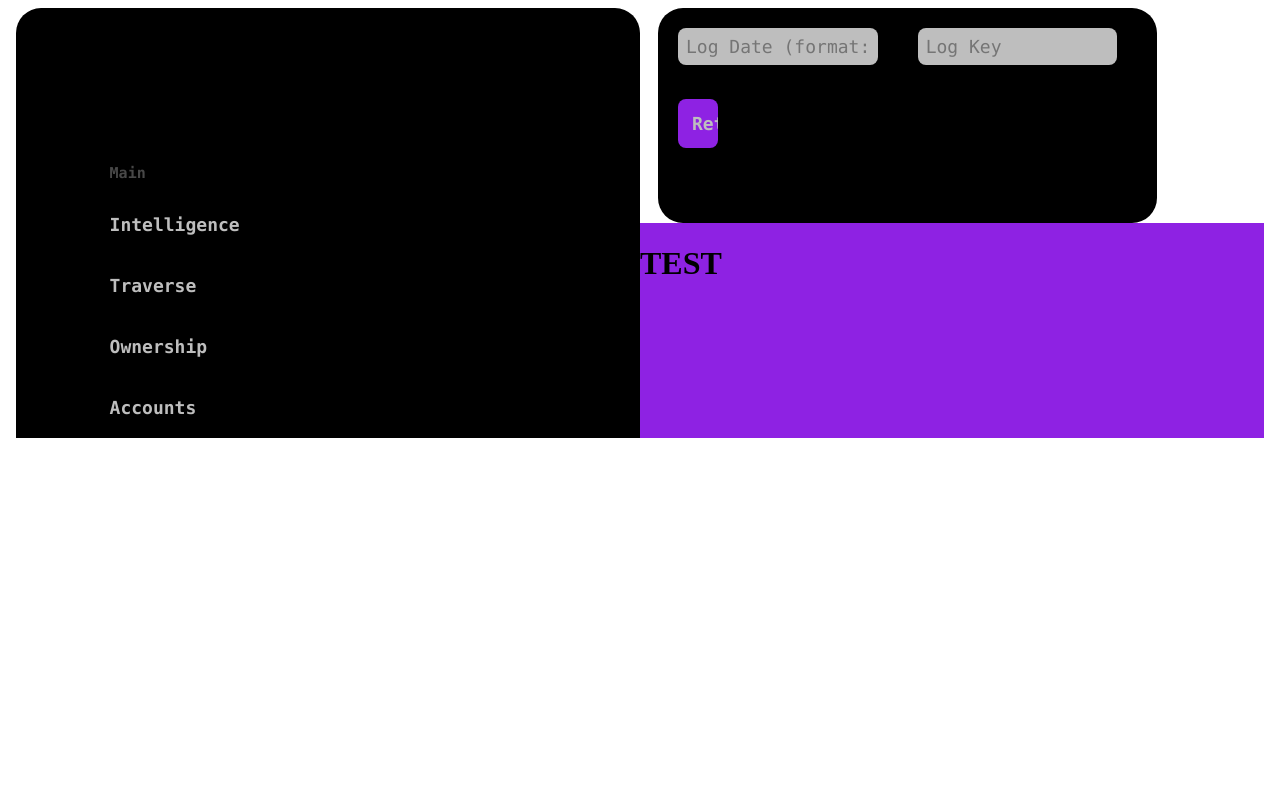
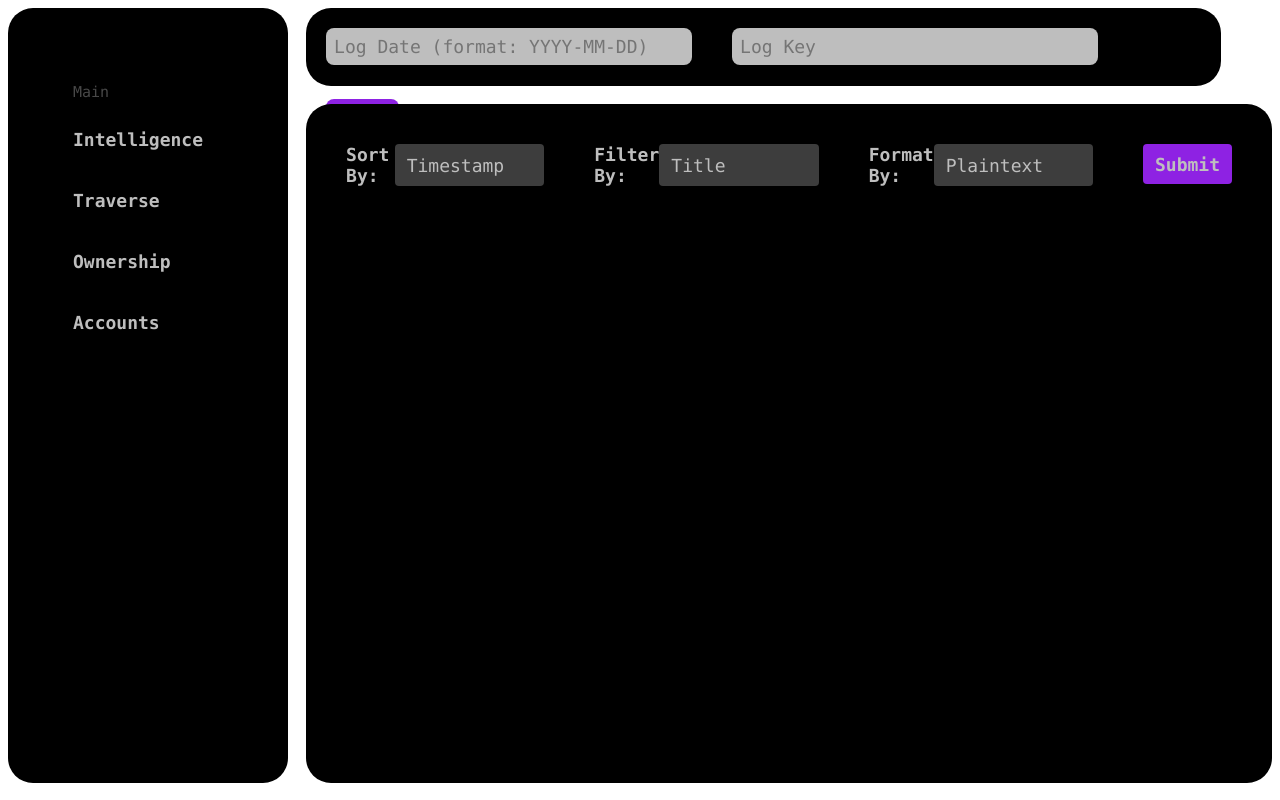
Before and after one commit to ellyrichardson/katniane-ui, an Angular app: page / in a window 1280 px wide. Built offline with nearby package versions, Linux system fonts and the light colour scheme.

Commit message:
added retrieved logs organization button

```diff
--- a/package.json
+++ b/package.json
@@ -18,6 +18,7 @@
     "@angular/platform-browser": "^14.0.0",
     "@angular/platform-browser-dynamic": "^14.0.0",
     "@angular/router": "^14.0.0",
+    "bootstrap": "^5.1.3",
     "rxjs": "~7.5.0",
     "tslib": "^2.3.0",
     "zone.js": "~0.11.4"
--- a/src/app/app.module.ts
+++ b/src/app/app.module.ts
@@ -5,6 +5,7 @@ import { RouterModule } from '@angular/router';
 import { AppRoutingModule } from './app-routing.module';
 import { AppComponent } from './app.component';
 import { TraverseComponent } from './traverse/traverse.component';
+import { FormsModule, ReactiveFormsModule } from '@angular/forms';
 
 @NgModule({
   declarations: [
@@ -16,7 +17,9 @@ import { TraverseComponent } from './traverse/traverse.component';
     AppRoutingModule,
     RouterModule.forRoot([
       { path: '', component: TraverseComponent },
-    ])
+    ]),
+    FormsModule,
+    ReactiveFormsModule
   ],
   providers: [],
   bootstrap: [AppComponent]
--- /dev/null
+++ b/src/app/traverse/traverse-organizations/traverse-filter.ts
@@ -0,0 +1,15 @@
+export interface TraverseSorts {
+    sortby: string;
+}
+
+export const sortTypes = [
+    {
+      sortby: 'timestamp'
+    },
+    {
+      sortby: 'title'
+    },
+    {
+      sortby: 'reporter'
+    }
+];
--- a/src/app/traverse/traverse.component.css
+++ b/src/app/traverse/traverse.component.css
@@ -1,3 +1,5 @@
+@import "~bootstrap/dist/css/bootstrap.css";
+
 html {
     height: 100%;
 }
@@ -7,20 +9,20 @@ body {
 }
 
 .side-bar {
+    position: relative;
     text-align: left;
     background-color: #000000;
     border-radius: 25px;
-    flex-basis: 10%;
+    padding-bottom: 34%;
 }
 
 .side-bar-label {
-    margin-left: 15%;
+    margin-left: 65px;
     font-family: "Lucida Console", "Courier New", monospace;
 }
 
 #side-bar-main-label {
-    margin-top: 25%;
-    margin-bottom: 2%;
+    margin-top: 75px;
     color: #484848;
     font-size: 15px;
 }
@@ -35,7 +37,8 @@ body {
     padding: 20px;
     border-style: none;
     text-align: left;
-    padding-left: 15%; /*padding of text inside the button*/
+    padding-left: 65px; /*padding of text inside the button*/
+    margin-right: 65px;
     font-weight: 800; /*to make the font bold*/
 }
 
@@ -57,11 +60,6 @@ body {
     flex-direction: row;
     height: 100%;
     width: 100%;
-    position: relative;
-}
-
-.traverse-container div {
-    flex: 1;
 }
 
 #log-retrieval-cell {
@@ -71,7 +69,7 @@ body {
     margin-left: 18px;
     background-color: #000000;
     height: 78px;
-    width: 80%;
+    width: 93%;
 }
 
 .log-retrieval-input {
@@ -104,11 +102,64 @@ body {
 }
 
 #retrieved-logs-cell {
+    display: block;
     height: 100%;
-    background-color: #8E22E3;
+    background-color: #000000;
+    margin-top: 18px;
+    margin-left: 18px;
+    border-radius: 25px;
+}
+
+#retrieved-logs-cell h1 {
+    color: #8E22E3;
+    font-size: 25px;
+    font-family: "Lucida Console", "Courier New", monospace;
+    margin-left: 25px;
+    font-weight: 900; /*to make the font bold*/
 }
 
 .log-retrieval-traverse-container {
     display: flex;
     flex-direction: column;
+    width: 100%;
 }
+
+.filters-cell-container {
+    display: flex;
+    flex-direction: row;
+    width: 100%;
+}
+
+.filters-cell-container button {
+    height: 40px;
+    margin: 40px;
+    color: #BEBEBE;
+    background-color: #8E22E3;
+    border-style: none;
+    font-size: 18px;
+    font-family: "Lucida Console", "Courier New", monospace;
+    font-weight: 800;
+}
+
+.filter-form-group-container {
+    display: flex;
+    flex-direction: row;
+    width: 100%;
+    margin: 40px;
+}
+
+.filter-form-group-container label {
+    color: #BEBEBE;
+    font-size: 18px;
+    font-family: "Lucida Console", "Courier New", monospace;
+    font-weight: 800;
+}
+
+.filter-form-group-container select {
+    color: #BEBEBE;
+    background-color: #3D3D3D;
+    font-size: 18px;
+    font-family: "Lucida Console", "Courier New", monospace;
+    border-style: none;
+    margin-right: 50px;
+}
--- a/src/app/traverse/traverse.component.html
+++ b/src/app/traverse/traverse.component.html
@@ -5,7 +5,7 @@
   <body>
     <div class="traverse-container">
       <div id="main-side-bar" class="side-bar">
-        <div id="side-bar-contents">
+
           <h1 id="side-bar-main-label" class="side-bar-label">Main</h1>
           <button
               id="side-bar-page-button"
@@ -39,7 +39,7 @@
           >
               Accounts
           </button>
-        </div>
+
       </div>
       <div class="log-retrieval-traverse-container">
         <div id="log-retrieval-cell">
@@ -52,7 +52,48 @@
           </form>
         </div>
         <div id="retrieved-logs-cell">
-          <h1>TEST</h1>
+          <div id="filters-cell" class="filters-cell-container" >
+            <div class="sort-options-container">
+              <form [formGroup]="form">
+                  <div class="filter-form-group-container">
+                      <label for="sortBy">Sort By:</label>
+                      <select formControlName="sortControl" class="form-control">
+                          <option disabled>Select Sort Type</option>
+                          <option *ngFor="let sortOption of sortOptionList">{{sortOption}}</option>
+                      </select>
+                      <!---
+                      <div *ngIf="f.website.touched && f.website.invalid" class="alert alert-danger">
+                          <div *ngIf="f.website.errors.required">Name is required.</div>
+                      </div>-->
+                  </div>
+
+                  <!--<button class="btn btn-primary" type="submit" [disabled]="!form.valid">Submit</button> -->
+              </form>
+            </div>
+            <div class="filter-options-container">
+              <form [formGroup]="form">
+                  <div class="filter-form-group-container">
+                      <label for="filterBy">Filter By:</label>
+                      <select formControlName="filterControl" class="form-control">
+                          <option disabled>Select Filter Type</option>
+                          <option *ngFor="let filterOption of filterOptionList">{{filterOption}}</option>
+                      </select>
+                  </div>
+              </form>
+            </div>
+            <div class="format-options-container">
+              <form [formGroup]="form">
+                  <div class="filter-form-group-container">
+                      <label for="formatBy">Format By:</label>
+                      <select formControlName="formatControl" class="form-control">
+                          <option disabled>Select Format Type</option>
+                          <option *ngFor="let formatOption of formatOptionList">{{formatOption}}</option>
+                      </select>
+                  </div>
+              </form>
+            </div>
+            <button class="btn btn-primary" type="submit">Submit</button>
+          </div>
         </div>
       </div>
     </div>
--- a/src/app/traverse/traverse.component.ts
+++ b/src/app/traverse/traverse.component.ts
@@ -1,4 +1,6 @@
 import { Component, OnInit } from '@angular/core';
+import { sortTypes } from './traverse-organizations/traverse-filter';
+import { FormGroup, FormControl, Validators } from '@angular/forms';
 
 @Component({
   selector: 'app-traverse',
@@ -47,4 +49,22 @@ export class TraverseComponent implements OnInit {
     this.isInAccountsPage = true;
   }
 
+  // Dropdown code
+  sortOptionList: any = ['Timestamp', 'Title', 'Reporter']
+
+  // Dropdown code
+  filterOptionList: any = ['Title', 'Reporter']
+
+  // Dropdown code
+  formatOptionList: any = ['Plaintext', 'JSON']
+
+  form = new FormGroup({
+    sortControl: new FormControl('', Validators.required),
+    filterControl: new FormControl('', Validators.required),
+    formatControl: new FormControl('', Validators.required)
+  });
+
+  get f(){
+    return this.form.controls;
+  }
 }
```
Also changed, not shown: 1 other file (tests, documents, lock files or other folders).
